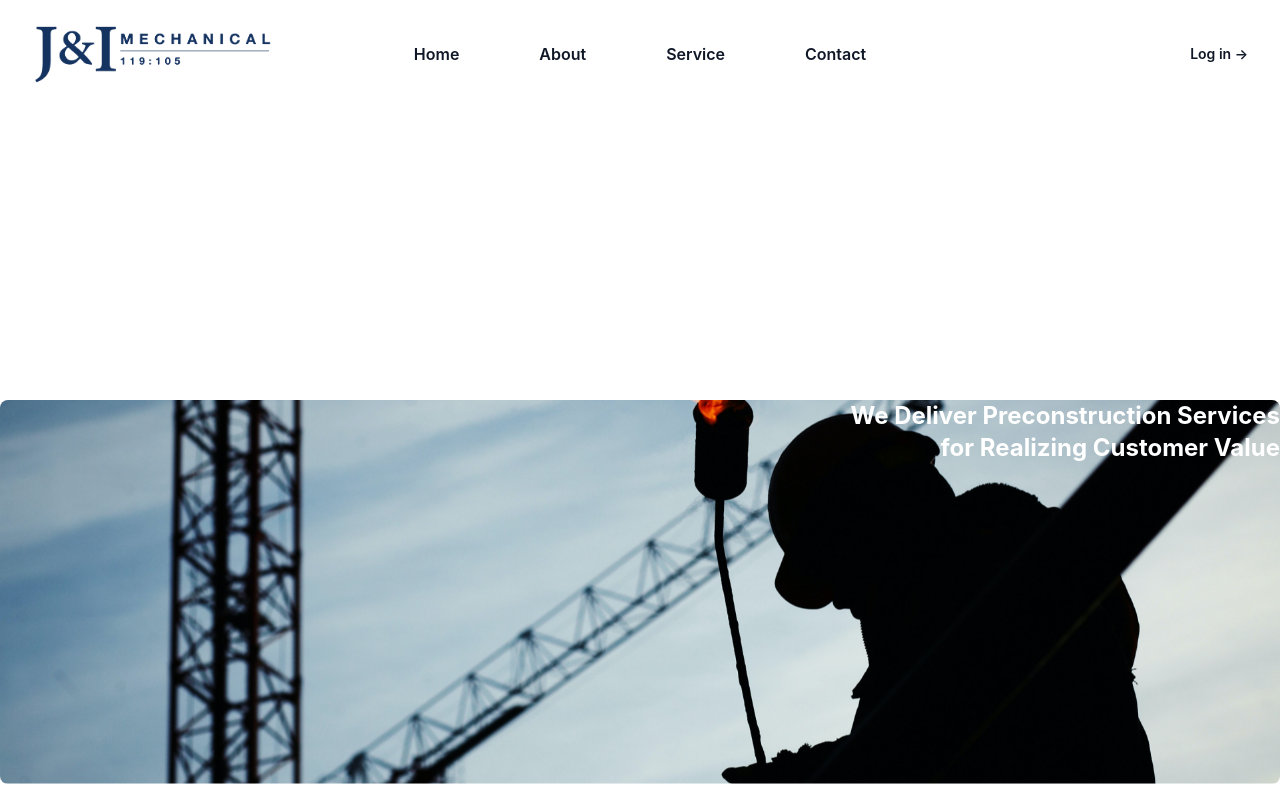
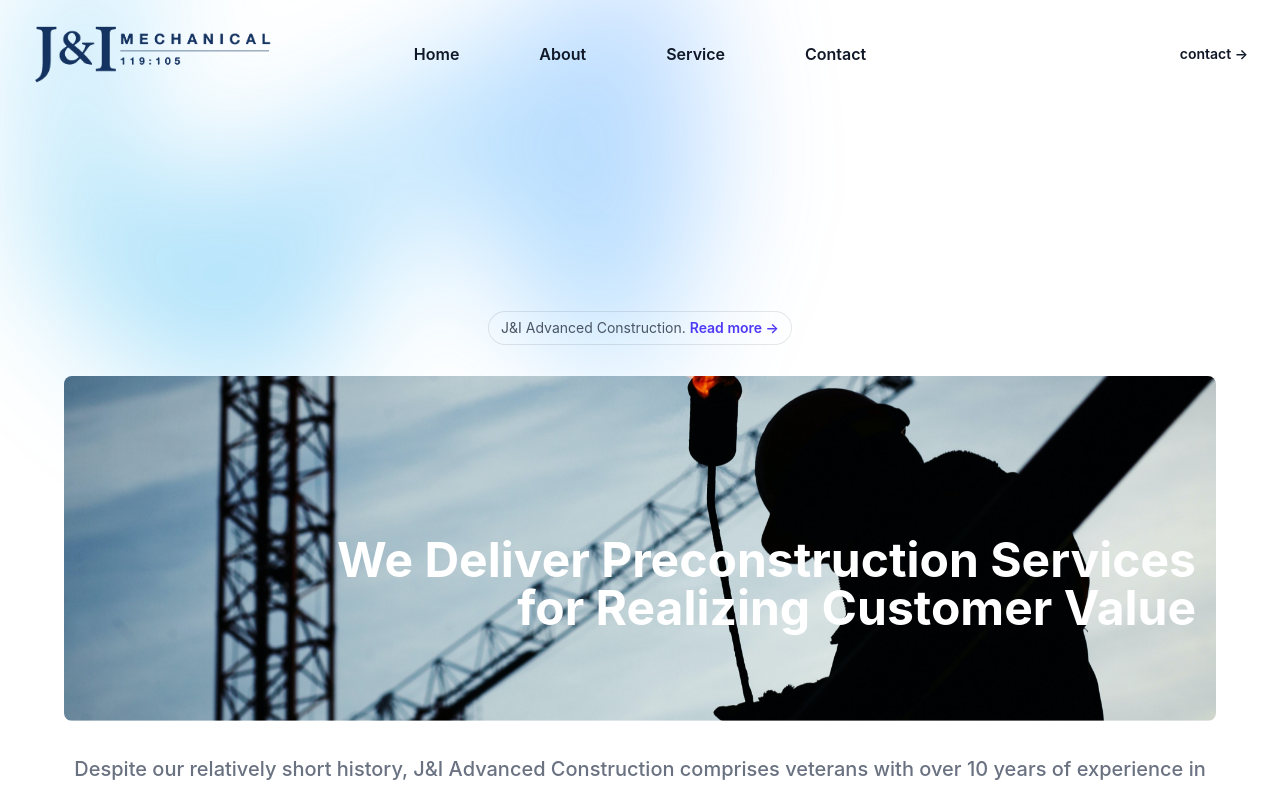
Before and after one commit to rogseo/JandI, a React (Vite) app: page / in a window 1280 px wide. Shown: the top 791 px of the page. Built offline with nearby package versions, Linux system fonts and the light colour scheme.

Commit message:
design home page

```diff
--- a/src/components/NavBar.jsx
+++ b/src/components/NavBar.jsx
@@ -2,7 +2,9 @@
 import { Link } from "react-router-dom";
 import { useState } from 'react'
 import { Dialog, DialogPanel } from '@headlessui/react'
-import logo from "../img/blue.png"; // Adjust path as needed
+import logo from "../img/blue.png";
+import menu from "../img/menu.png"
+
 
 
 
@@ -29,21 +31,21 @@ function NavBar() {
                         onClick={() => setMobileMenuOpen(true)}
                         className="-m-2.5 inline-flex items-center justify-center rounded-md p-2.5 text-gray-700"
                     >
-                        <p>button</p>
+                        <img src={menu} alt="menu tab" className="w-10 h-10" />
                     </button>
                 </div>
                 <div className="hidden lg:flex lg:gap-x-20">
 
                     <Link className="-mx-3 block rounded-lg px-3 py-2 text-base/7 font-semibold text-gray-900 hover:bg-gray-50" to="/">Home</Link>
                     <Link className="-mx-3 block rounded-lg px-3 py-2 text-base/7 font-semibold text-gray-900 hover:bg-gray-50" to="/About">About</Link>
-                    <Link className="-mx-3 block rounded-lg px-3 py-2 text-base/7 font-semibold text-gray-900 hover:bg-gray-50" to="/About">Service</Link>
+                    <Link className="-mx-3 block rounded-lg px-3 py-2 text-base/7 font-semibold text-gray-900 hover:bg-gray-50" to="/Service">Service</Link>
                     <Link className="-mx-3 block rounded-lg px-3 py-2 text-base/7 font-semibold text-gray-900 hover:bg-gray-50" to="/Contact">Contact</Link>
 
 
                 </div>
                 <div className="hidden lg:flex lg:flex-1 lg:justify-end">
                     <a href="#" className="text-sm/6 font-semibold text-gray-900">
-                        Log in <span aria-hidden="true">&rarr;</span>
+                        contact <span aria-hidden="true">&rarr;</span>
                     </a>
                 </div>
 
@@ -72,7 +74,7 @@ function NavBar() {
 
                                 <Link className="-mx-3 block rounded-lg px-3 py-2 text-base/7 font-semibold text-gray-900 hover:bg-gray-50" to="/">Home</Link>
                                 <Link className="-mx-3 block rounded-lg px-3 py-2 text-base/7 font-semibold text-gray-900 hover:bg-gray-50" to="/About">About</Link>
-                                <Link className="-mx-3 block rounded-lg px-3 py-2 text-base/7 font-semibold text-gray-900 hover:bg-gray-50" to="/About">Service</Link>
+                                <Link className="-mx-3 block rounded-lg px-3 py-2 text-base/7 font-semibold text-gray-900 hover:bg-gray-50" to="/Service">Service</Link>
                                 <Link className="-mx-3 block rounded-lg px-3 py-2 text-base/7 font-semibold text-gray-900 hover:bg-gray-50" to="/Contact">Contact</Link>
 
                             </div>
@@ -81,7 +83,7 @@ function NavBar() {
                                     href="#"
                                     className="-mx-3 block rounded-lg px-3 py-2.5 text-base/7 font-semibold text-gray-900 hover:bg-gray-50"
                                 >
-                                    Log in
+                                    Contact
                                 </a>
                             </div>
                         </div>
--- a/src/pages/About.jsx
+++ b/src/pages/About.jsx
@@ -1,9 +1,10 @@
 // src/pages/About.jsx
 import React from 'react';
+import pic from "../img/1.png"
 
 function About() {
     return (
-        <div className="relative isolate px-6 pt-14 lg:px-8 ">
+        <div className="relative isolate px-50 pt-14 lg:px-50 ">
             <div
                 aria-hidden="true"
                 className="absolute inset-x-0 -top-40 -z-10 transform-gpu overflow-hidden blur-3xl sm:-top-80"
@@ -33,6 +34,7 @@ function About() {
                     <h1 className="text-5xl font-semibold tracking-tight text-balance text-gray-900 sm:text-5xl">
                         for Realizing Customer Value
                     </h1>
+
                     <p className="mt-8 text-lg font-medium text-pretty text-gray-500 sm:text-xl/8">
                         Despite our relatively short history, J&I Advanced Construction comprises veterans with over 10 years of experience in semiconductor construction. Notably, our team has nearly a decade of experience specifically in constructing semiconductor plants in the United States, making us experts in this field. Leveraging this extensive experience, we deeply understand the critical importance of the initial stages of construction.
 
--- a/src/pages/Contact.jsx
+++ b/src/pages/Contact.jsx
@@ -10,7 +10,7 @@ export default function Contact() {
 
 
   return (
-    <div className="isolate bg-white px-6 py-24 sm:py-32 lg:px-8">
+    <div className="isolate bg-white px-6 py-5 sm:py-5 lg:px-8">
       <div
         aria-hidden="true"
         className="absolute inset-x-0 top-[-10rem] -z-10 transform-gpu overflow-hidden blur-3xl sm:top-[-20rem]"
--- a/src/pages/Home.jsx
+++ b/src/pages/Home.jsx
@@ -2,11 +2,45 @@
 import pic from "../img/1.png"
 function Home() {
     return (
-        <div className="absolute inset-x-0 z-0" >
-            <img src={pic} alt="Company Logo" className="w-full h-auto rounded-lg"/>
-            <div className="absolute top-0 left-0 w-full h-full text-end items-center justify-center  bg-opacity-50 rounded-lg">
-                <h2 className="text-white text-2xl font-bold text-balance">We Deliver Preconstruction Services</h2>
-                <h2 className="text-white text-2xl font-bold text-balance">for Realizing Customer Value</h2>
+        <div className="relative isolate px-6 pt-14 lg:px-8  ">
+            <div
+                aria-hidden="true"
+                className="absolute inset-x-0 -top-40 -z-10 transform-gpu overflow-hidden blur-3xl sm:-top-80"
+            >
+                <div
+                    style={{
+                        clipPath:
+                            'polygon(74.1% 44.1%, 100% 61.6%, 97.5% 26.9%, 85.5% 0.1%, 80.7% 2%, 72.5% 32.5%, 60.2% 62.4%, 52.4% 68.1%, 47.5% 58.3%, 45.2% 34.5%, 27.5% 76.7%, 0.1% 64.9%, 17.9% 100%, 27.6% 76.8%, 76.1% 97.7%, 74.1% 44.1%)',
+                    }}
+                    className="relative left-[calc(50%-11rem)] aspect-1155/678 w-[36.125rem] -translate-x-1/2 rotate-[30deg] bg-linear-to-tr from-cyan-500 to-blue-500 opacity-30 sm:left-[calc(50%-30rem)] sm:w-[72.1875rem]"
+                />
+            </div>
+            <div className=" py-32 sm:py-48 lg:py-56">
+                <div className="hidden sm:mb-8 sm:flex sm:justify-center">
+                    <div className="relative rounded-full px-3 py-1 text-sm/6 text-gray-600 ring-1 ring-gray-900/10 hover:ring-gray-900/20">
+                        J&I Advanced Construction.{' '}
+                        <a href="#" className="font-semibold text-indigo-600">
+                            <span aria-hidden="true" className="absolute inset-0" />
+                            Read more <span aria-hidden="true">&rarr;</span>
+                        </a>
+                    </div>
+                </div>
+
+                <div className="relative h-full text-end rounded-lg ">
+                    <img src={pic} alt="Company Logo" className="w-full h-full rounded-lg" />
+                    <div className="absolute top-40 right-5 w-full h-full text-balance text-right rounded-lg">
+                        <h2 className="text-white text-2xl lg:text-5xl font-bold">We Deliver Preconstruction Services</h2>
+                        <h2 className="text-white text-2xl lg:text-5xl font-bold">for Realizing Customer Value</h2>
+                    </div>
+                </div>
+                <div>
+                    <p className="mt-8 text-lg font-medium text-pretty text-gray-500 sm:text-xl/8">
+                        Despite our relatively short history, J&I Advanced Construction comprises veterans with over 10 years of experience in semiconductor construction. Notably, our team has nearly a decade of experience specifically in constructing semiconductor plants in the United States, making us experts in this field. Leveraging this extensive experience, we deeply understand the critical importance of the initial stages of construction.
+
+                        Our vision is to enable our partners to anticipate and manage potential risks through our services, thereby minimizing those risks and ensuring the achievement of project goals. We aim to support SK hynix in the successful construction of its semiconductor plant in the US by providing thorough planning and execution from the very beginning.
+
+                    </p>
+                </div>
             </div>
 
         </div>
--- a/src/pages/Service.jsx
+++ b/src/pages/Service.jsx
@@ -2,13 +2,29 @@
 import pic from "../img/1.png"
 function Service() {
     return (
-        <div className="absolute inset-x-0 z-0" >
+        <div className="relative isolate px-6 pt-14 lg:px-8 ">
+            <div
+                aria-hidden="true"
+                className="absolute inset-x-0 -top-40 -z-10 transform-gpu overflow-hidden blur-3xl sm:-top-80"
+            >
+                <div
+                    style={{
+                        clipPath:
+                            'polygon(74.1% 44.1%, 100% 61.6%, 97.5% 26.9%, 85.5% 0.1%, 80.7% 2%, 72.5% 32.5%, 60.2% 62.4%, 52.4% 68.1%, 47.5% 58.3%, 45.2% 34.5%, 27.5% 76.7%, 0.1% 64.9%, 17.9% 100%, 27.6% 76.8%, 76.1% 97.7%, 74.1% 44.1%)',
+                    }}
+                    className="relative left-[calc(50%-11rem)] aspect-1155/678 w-[36.125rem] -translate-x-1/2 rotate-[30deg] bg-linear-to-tr from-cyan-500 to-blue-500 opacity-30 sm:left-[calc(50%-30rem)] sm:w-[72.1875rem]"
+                />
+            </div>
             <img src={pic} alt="Company Logo" className="w-full h-auto rounded-lg"/>
-            <div className="absolute top-0 left-0 w-full h-full text-end items-center justify-center  bg-opacity-50 rounded-lg">
-                <h2 className="text-white text-2xl font-bold text-balance">We Deliver Preconstruction Services</h2>
-                <h2 className="text-white text-2xl font-bold text-balance">for Realizing Customer Value</h2>
+
+            <div className="absolute inset-x-0 z-0 bg" >
+                <img src={pic} alt="Company Logo" className="w-full h-auto rounded-lg" />
+                <div className="absolute top-0 left-0 w-full h-full text-end items-center justify-center  bg-opacity-50 rounded-lg">
+                    <h2 className="text-white text-2xl font-bold text-balance">We Deliver Preconstruction Services</h2>
+                    <h2 className="text-white text-2xl font-bold text-balance">for Realizing Customer Value</h2>
+                </div>
+
             </div>
-
         </div>
 
     );
```
Also changed, not shown: src/img/menu.png (added).
